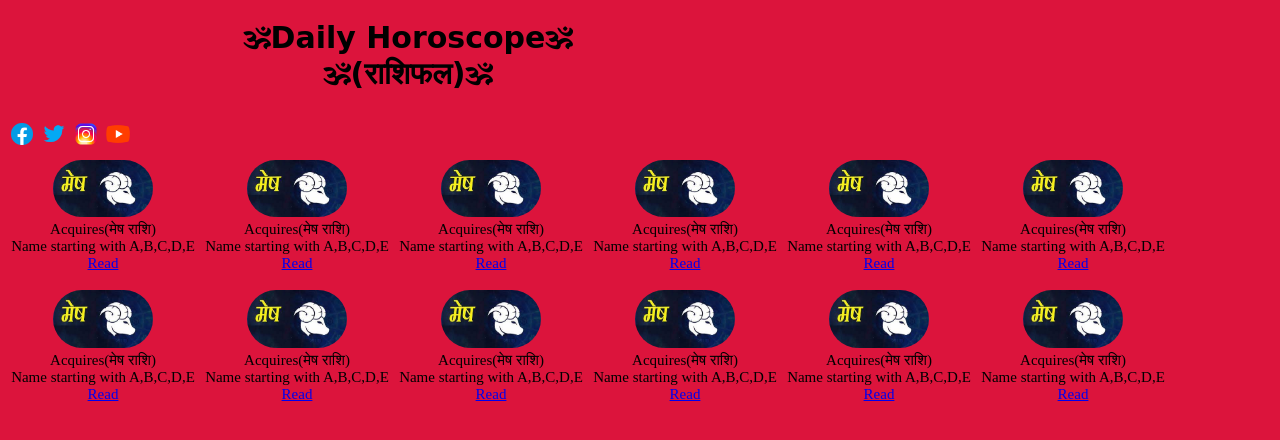
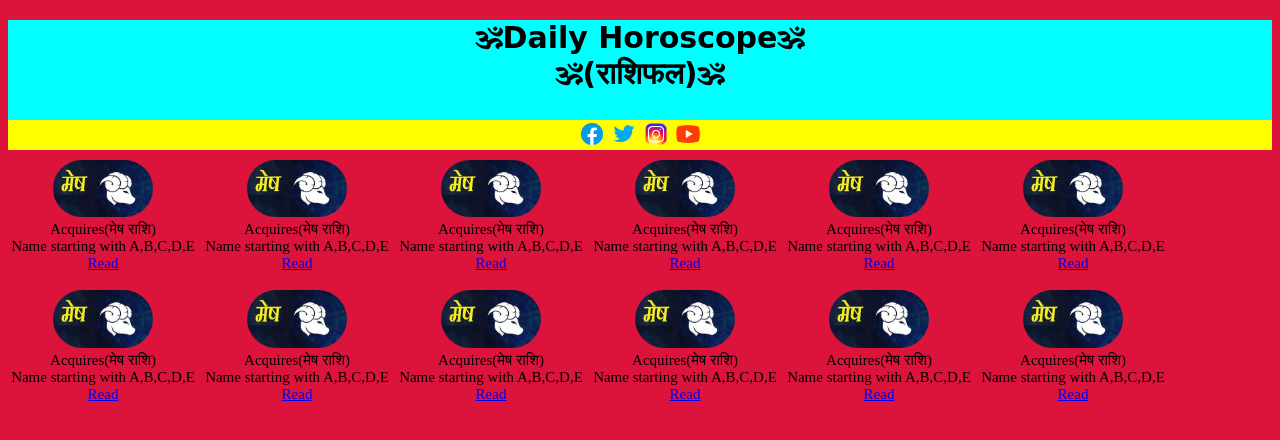
Before and after one commit to amittheparadox/amittheparadox.github.io, a plain HTML site: page index.html in a window 1280 px wide. Drawn offline with Linux system fonts and the light colour scheme.

Commit message:
Add files via upload
done

```diff
--- a/style.css
+++ b/style.css
@@ -10,14 +10,15 @@ body {
 }
 
 .header {
-width: 800px;
 
+background-color: aqua;
 
 height: 100px;
 text-align: center;
 }
 .nav {
-    width: 800px;
+   background-color: yellow;
+   text-align: center;
 
     height: 30px;
     margin-bottom: 10px;
@@ -34,10 +35,12 @@ text-align: center;
 h1{
     font-size: 30px;
     font-family: cursive;
+
 }
 img {
     width: 100px;
     border-radius: 80px;
+
 }
 p {
     margin: 0%;
```
